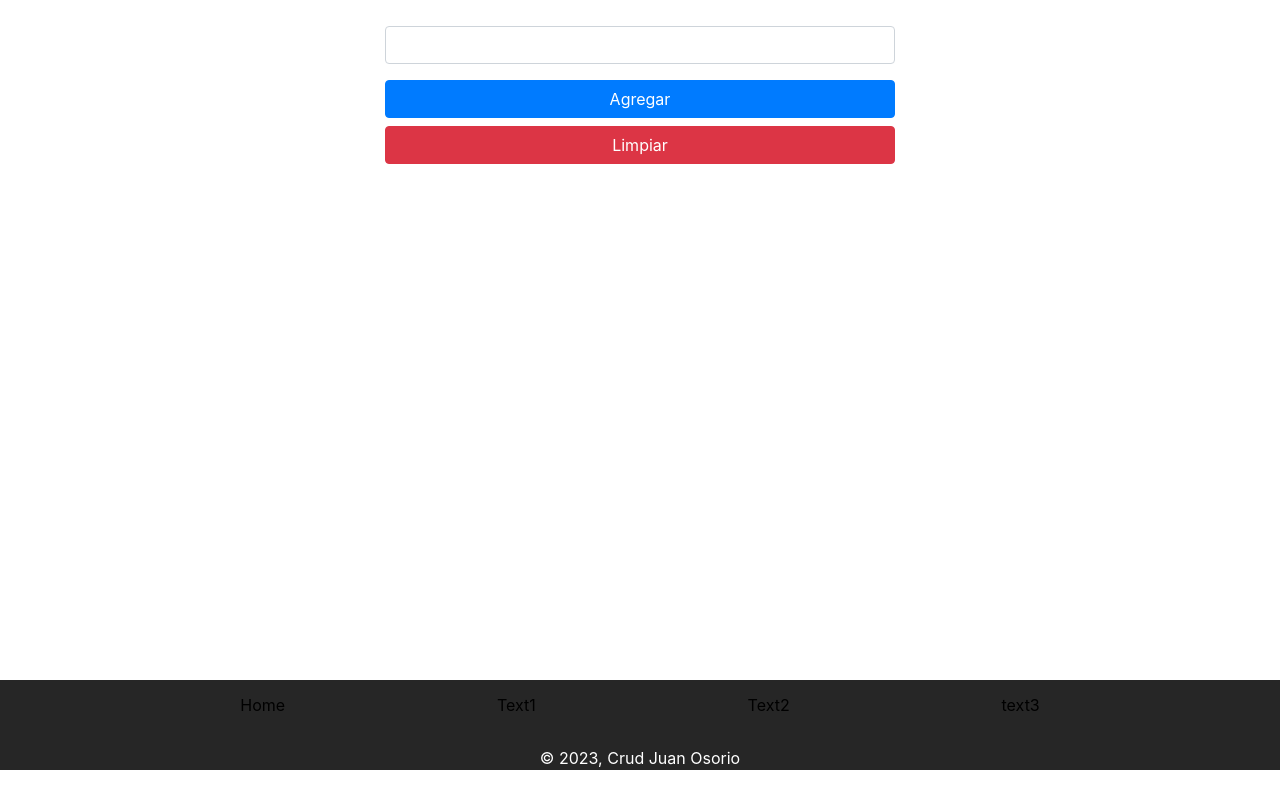
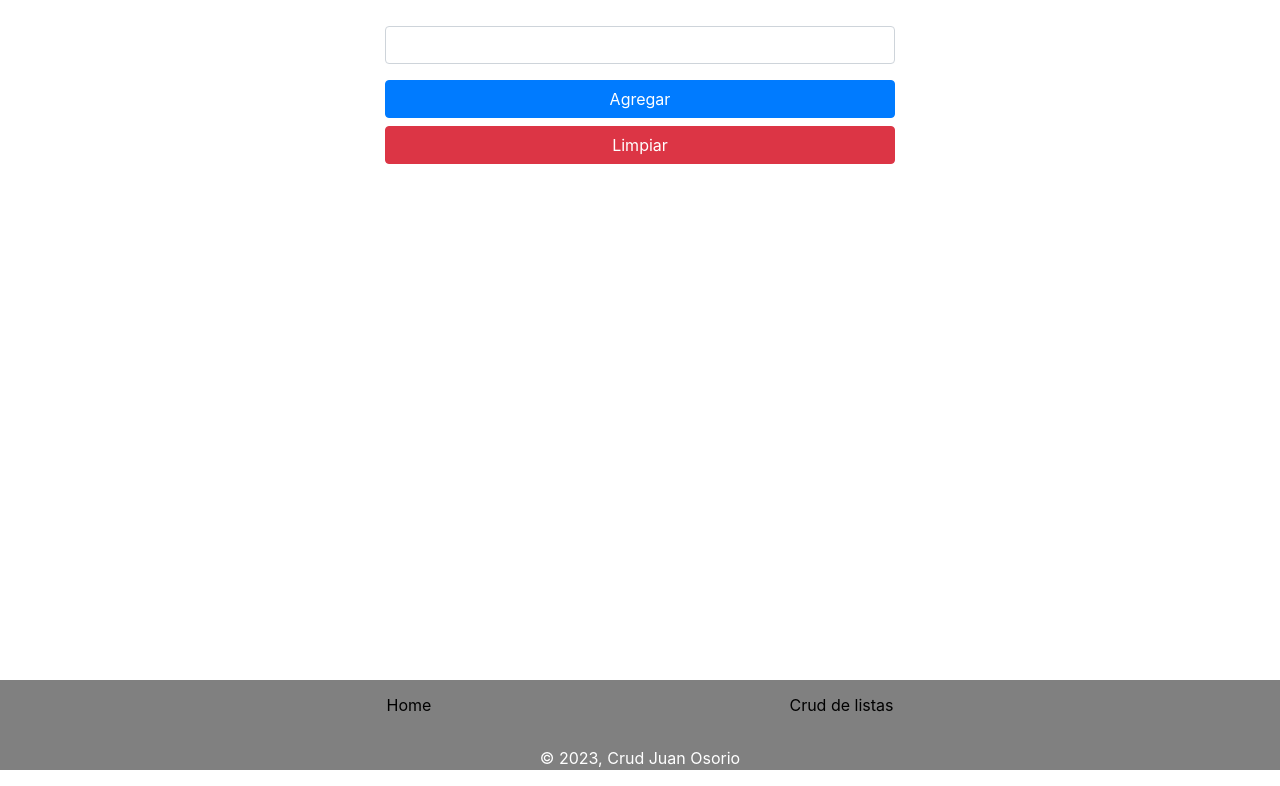
Before and after one commit to frontnelo/CRUD, a plain HTML site: page index.html in a window 1280 px wide. Shown: the part 70-856 px from the top of the page. Drawn offline with nearby package versions, Linux system fonts and the light colour scheme.

Commit message:
se actualiza html

```diff
--- a/Index.css
+++ b/Index.css
@@ -55,7 +55,7 @@ body {
   footer {
     margin-top: 500px;
     width: 100%;
-    background-color: rgba(0, 0, 0, .85);
+    background-color:gray;
     color: white;
   }
 
--- a/index.html
+++ b/index.html
@@ -30,8 +30,7 @@
                 <div class="col-md-12">
                     <button type="button" class="btn btn-primary btn-block mb-2" onclick="agregarNombre()">Agregar</button>
                     <button type="button" class="btn btn-danger btn-block mb-2" onclick="limpiarStorage()">Limpiar</button>
-                    <!-- <button type="button" class="btn btn-primary btn-block mb-2" onclick="actualizarLista()">Actualizar</button> -->
-                </div>
+
                 <div class="col-md-12 mt-3">
                     <ul class="list-group" id="lista">
                         <li class="list-group-item d-flex justify-content-between align-items-center">
@@ -43,16 +42,14 @@
             </div>
         </div>
     </div>
-    <!-- CONTENIDO DE TU PAGINA -->
 
 </body>
     </main>
     <footer>
         <ul class="footer--main">
             <li class="footer--main_item"><a href="#">Home</a> </li>
-            <li><a href="#">Text1 </a> </li>
-            <li><a href="#">Text2 </a> </li>
-            <li><a href="#">text3</a> </li>
+            <li><a href="#">Crud de listas </a> </li>
+
          </ul>
         <p class="footer--text">&copy; 2023, Crud Juan Osorio</p>
     </footer>
```
